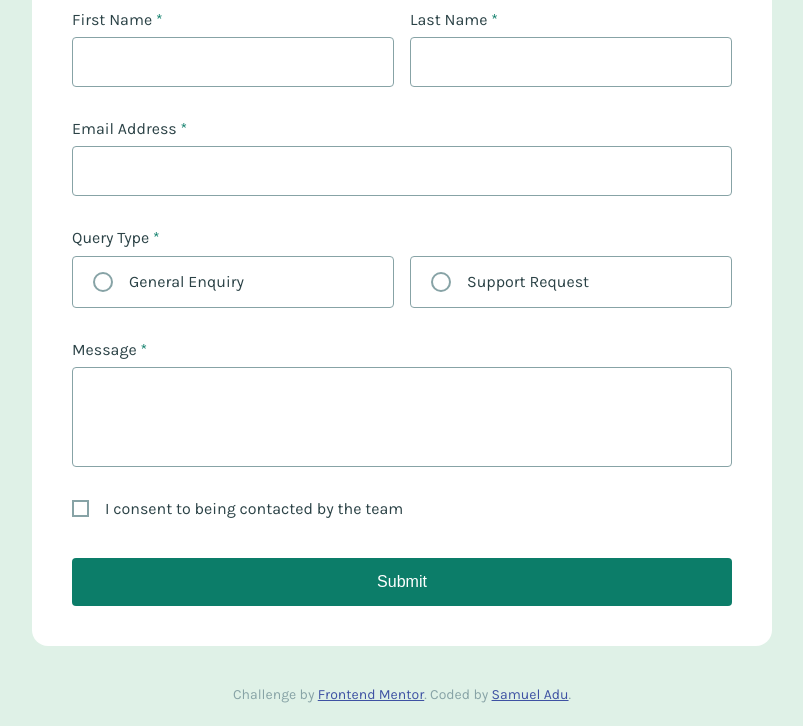
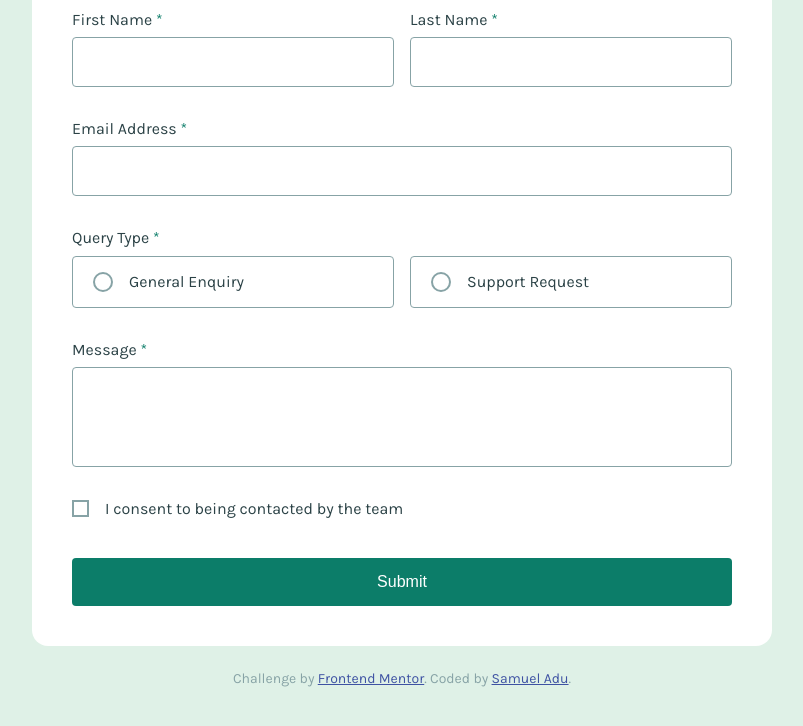
Before and after one commit to samuel-adu/accessible-contact-form, a plain HTML site: page index.html in a window 1280 px wide. Shown: the part 99-825 px from the top of the page, without its empty margins (238-1041 px from the left). Drawn offline with Linux system fonts and the light colour scheme.

Commit message:
style update

```diff
--- a/style.css
+++ b/style.css
@@ -74,7 +74,7 @@ img {
   align-items: center;
   justify-content: center;
   flex-direction: column;
-  min-height: calc(100svh - 80px);
+  min-height: calc(100svh - 4rem);
   margin-bottom: auto;
   width: 100%;
 }
@@ -86,9 +86,8 @@ img {
 }
 
 .footer {
-  height: 80px;
   width: 100%;
-  padding-block: 2.5rem;
+  padding-block: 1.5rem;
 }
 
 /* global styles ============================================== */
```
